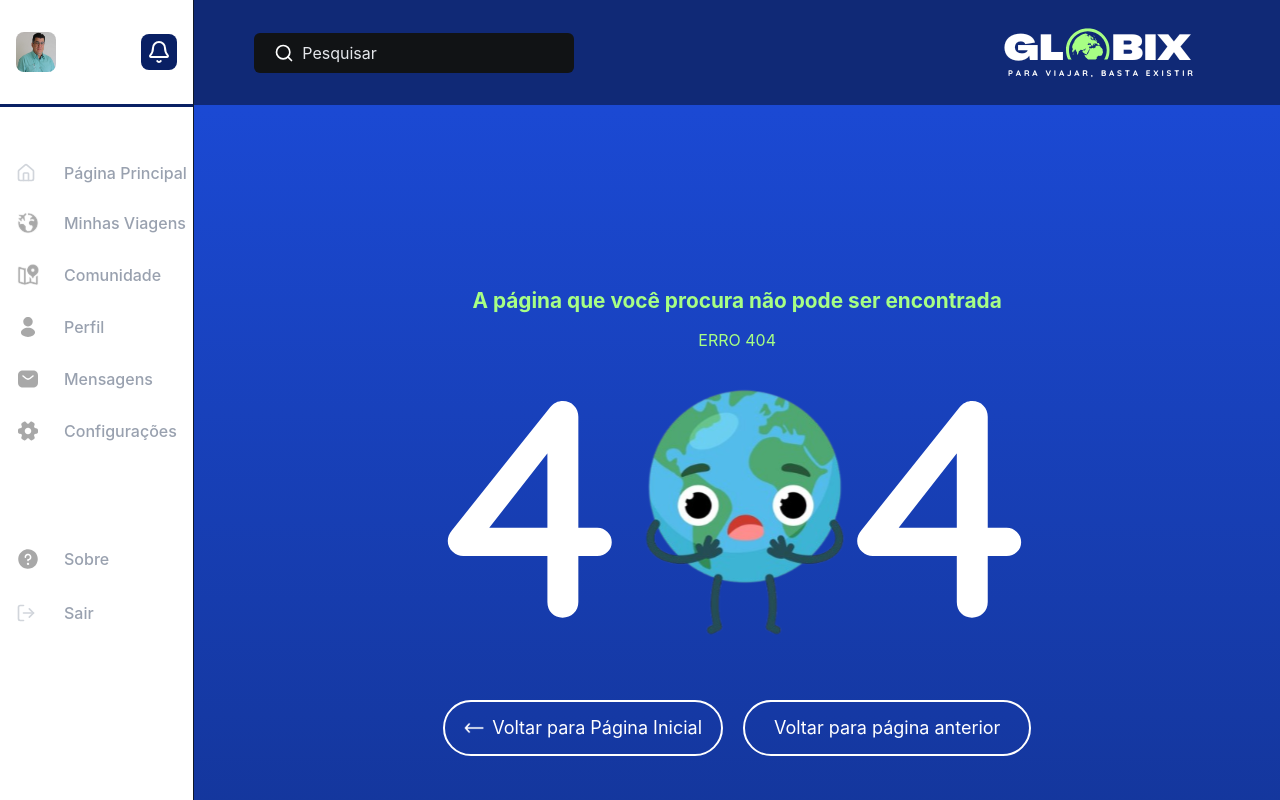
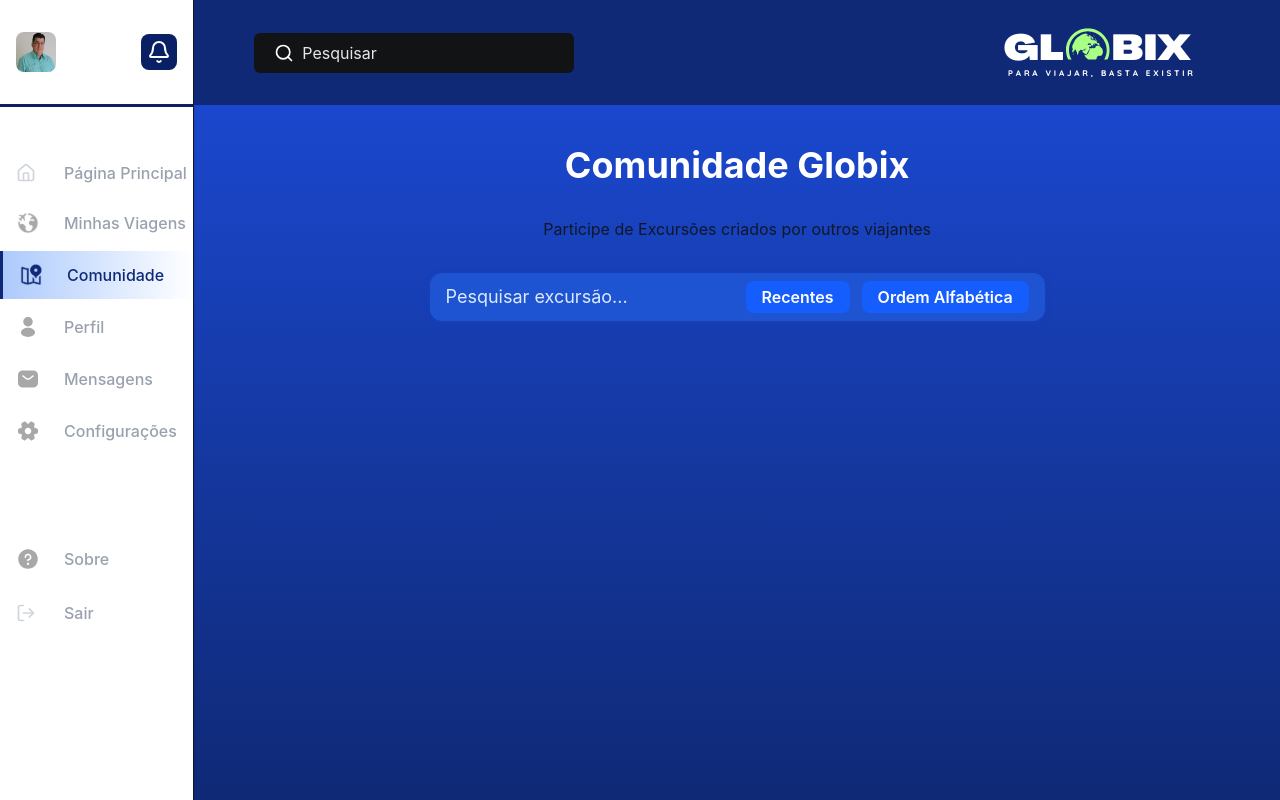
Before and after one commit to florgust/frontend-globix, a Next.js app: page /community in a window 1280 px wide. Before the commit this address had no page. Shown: the top 800 px of the page. Built offline with nearby package versions, Linux system fonts and the light colour scheme.

Commit message:
SCRUM-145: Começando implementação da Comunidade

```diff
--- /dev/null
+++ b/src/app/community/page.tsx
@@ -0,0 +1,31 @@
+"use client";
+import React from "react";
+import SidebarMenu from "../../components/ui/SidebarMenu";
+import { HeaderPages } from "@/components/ui/header";
+import SearchBarWithFilters from "@/components/ui/community/SearchBar";
+
+export default function HomePage() {
+    return (
+        <div className="flex h-screen bg-gradient-to-b from-[#1C4CDC] to-[#0F2976]">
+            {/* Sidebar */}
+            <SidebarMenu />
+
+            {/* Main Content */}
+            <div className="flex flex-col w-full overflow-hidden">
+                <HeaderPages />
+
+                <main className="flex flex-col items-center w-full max-w-[90%] mx-auto pt-10 px-5 gap-8">
+                    <div className="flex flex-col items-center justify-center">
+                        <h1 className="text-white text-4xl font-bold ">Comunidade Globix</h1>
+                    </div>
+
+                    <div>
+                        <p>Participe de Excursões criados por outros viajantes </p>
+                    </div>
+
+                    <SearchBarWithFilters />
+                </main>
+            </div>
+        </div>
+    );
+}
--- a/src/components/ui/SidebarMenu.tsx
+++ b/src/components/ui/SidebarMenu.tsx
@@ -38,7 +38,7 @@ const menuItems = [
         className={`${active ? "" : "grayscale opacity-40"}`}
         priority
       />
-    ), text: "Comunidade", path: "/comunidade"
+    ), text: "Comunidade", path: "/community"
   },
   {
     icon: (active: boolean) => (
--- /dev/null
+++ b/src/components/ui/community/SearchBar.tsx
@@ -0,0 +1,44 @@
+import { useState } from "react";
+
+export default function SearchBarWithFilters() {
+  const [search, setSearch] = useState("");
+  const [activeFilter, setActiveFilter] = useState<string | null>(null);
+
+  return (
+    <div
+      className="flex items-center gap-3 rounded-xl px-4 py-2 mb-6"
+      style={{
+        background: "rgba(33, 91, 219, 0.75)",
+        boxShadow: "0 2px 8px rgba(33,91,219,0.08)",
+      }}
+    >
+      <input
+        type="text"
+        value={search}
+        onChange={e => setSearch(e.target.value)}
+        placeholder="Pesquisar excursão..."
+        className="bg-transparent outline-none text-white placeholder:text-blue-100 flex-1 text-lg"
+      />
+      <button
+        className={`px-4 py-1 rounded-lg font-semibold text-white transition ${
+          activeFilter === "recentes"
+            ? "bg-blue-800 bg-opacity-80"
+            : "bg-blue-600 bg-opacity-60 hover:bg-opacity-80"
+        }`}
+        onClick={() => setActiveFilter("recentes")}
+      >
+        Recentes
+      </button>
+      <button
+        className={`px-4 py-1 rounded-lg font-semibold text-white transition ${
+          activeFilter === "populares"
+            ? "bg-blue-800 bg-opacity-80"
+            : "bg-blue-600 bg-opacity-60 hover:bg-opacity-80"
+        }`}
+        onClick={() => setActiveFilter("populares")}
+      >
+        Ordem Alfabética
+      </button>
+    </div>
+  );
+}
```
Also changed, not shown: src/components/ui/community/CardPublicTrip.tsx (added).
